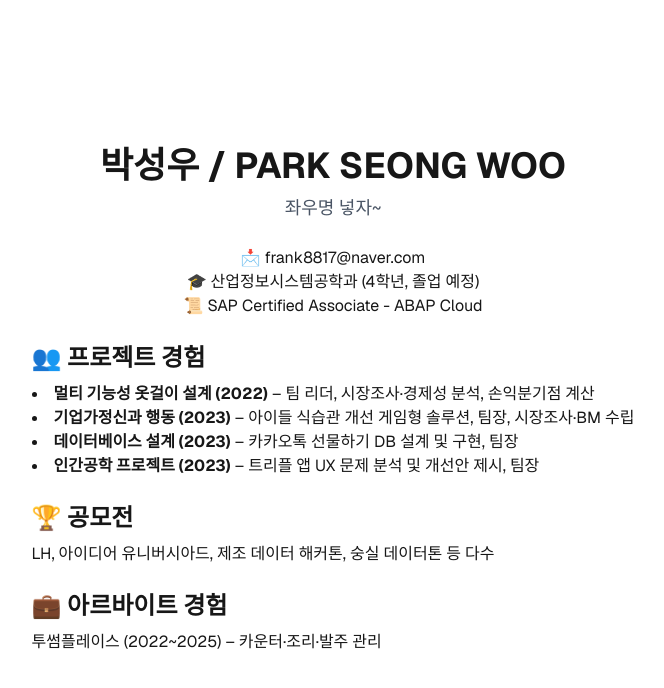
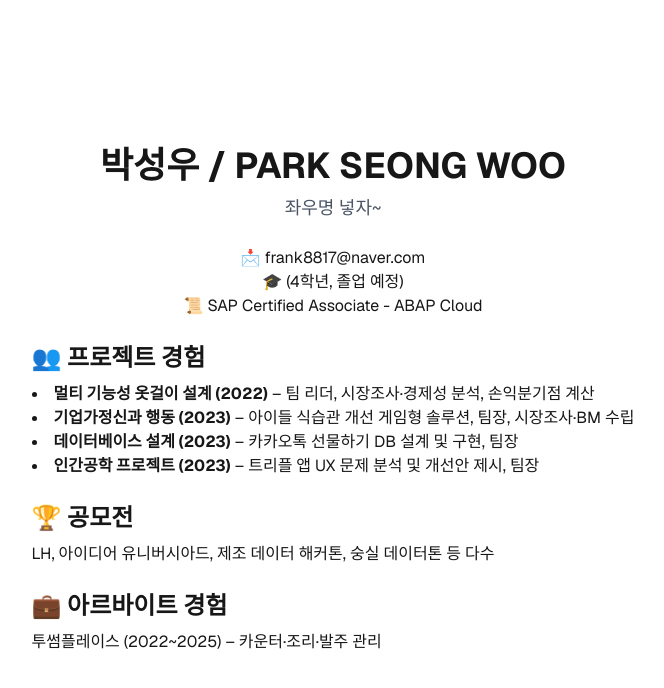
Before and after one commit to zzzzzpppamdfkmsdklsmc/first-deploy, a Next.js app: page / in a window 1280 px wide. Shown: the top 688 px of the page, without its empty margins (307-971 px from the left). Built offline with nearby package versions, Linux system fonts and the light colour scheme.

Commit message:
Update page.tsx

```diff
--- a/src/app/page.tsx
+++ b/src/app/page.tsx
@@ -8,7 +8,7 @@ export default function Home() {
 
       <div className="mb-6 text-center">
         <p>📩 frank8817@naver.com</p>
-        <p>🎓 산업정보시스템공학과 (4학년, 졸업 예정)</p>
+        <p>🎓 (4학년, 졸업 예정)</p>
 
         <p>📜 SAP Certified Associate - ABAP Cloud</p>
       </div>
```
